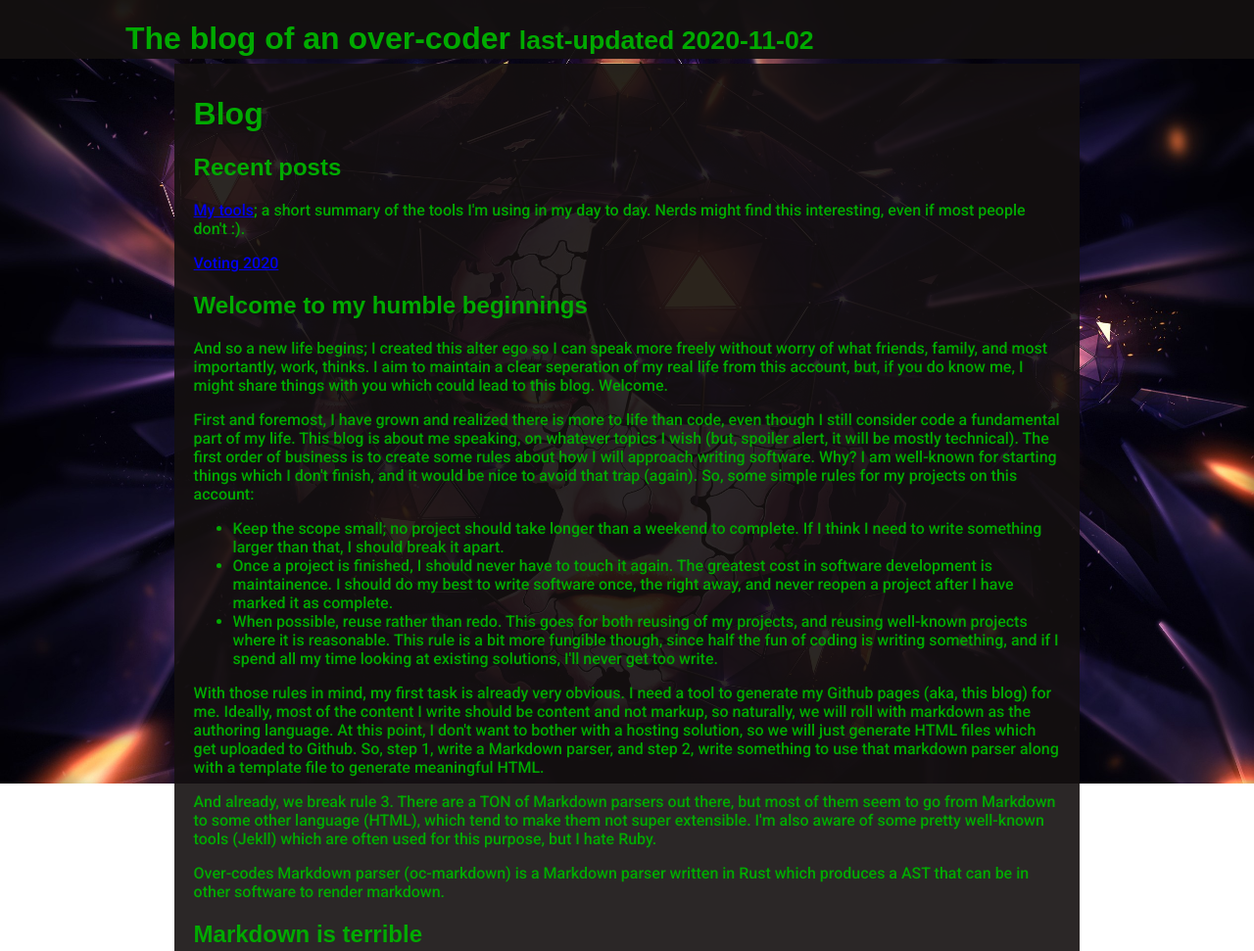
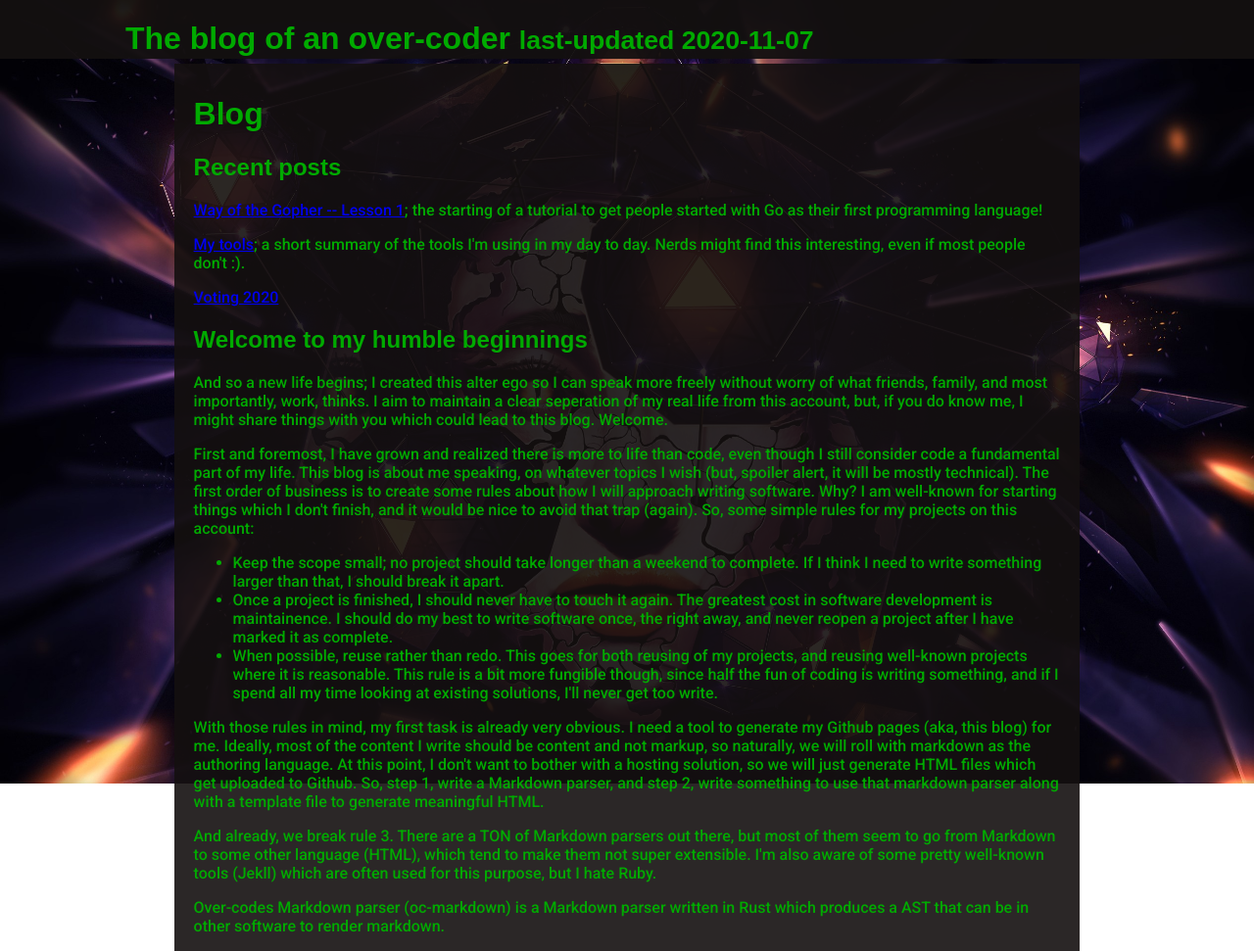
Before and after one commit to over-codes/over-codes.github.io, a plain HTML site: page index.html in a window 1280 px wide. Shown: the top 971 px of the page at 98% size. Drawn offline with Linux system fonts and the light colour scheme; a web font is replaced by a local one.

Commit message:
add: links to the way of the gopher

```diff
--- a/index.html
+++ b/index.html
@@ -8,13 +8,14 @@
     <body>
         <div class="background-image"></div>
         <div class="header">
-            <h1 class="header-text">The blog of an over-coder <small>last-updated 2020-11-02</small></h1>
+            <h1 class="header-text">The blog of an over-coder <small>last-updated 2020-11-07</small></h1>
         </div>
         <div class="content">
 
 
     <h1>Blog</h1>
 <h2>Recent posts</h2>
+<p><a href="https://htmlpreview.github.io/?https://github.com/over-codes/way-of-the-gopher/blob/main/slides/lesson01_journey_begins/presentation.html#slide1">Way of the Gopher -- Lesson 1</a>; the starting of a tutorial to get people started with Go as their first programming language!</p>
 <p><a href="tools.html">My tools</a>; a short summary of the tools I'm using in my day to day. Nerds might find this interesting, even if most people don't :).</p>
 <p><a href="election-2020.html">Voting 2020</a></p>
 <h2>Welcome to my humble beginnings</h2>
```
Also changed, not shown: 1 other file.
